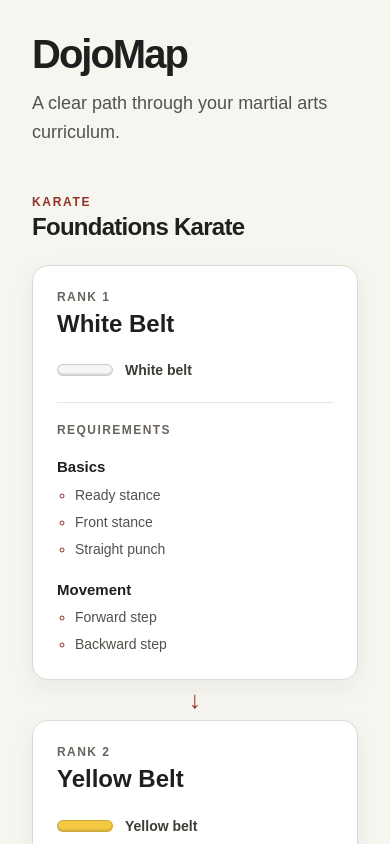
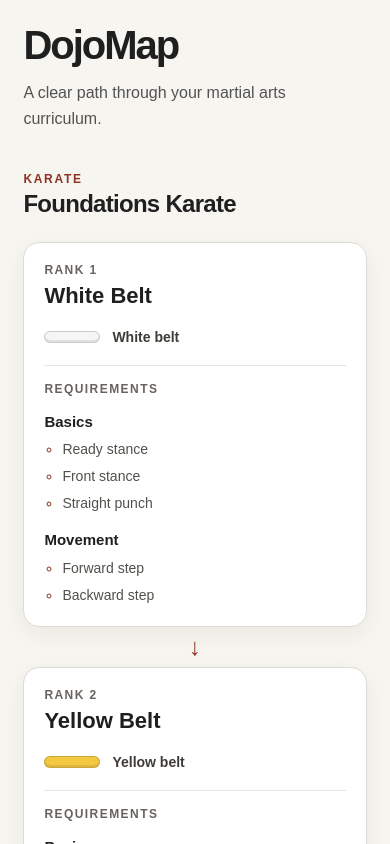
Before and after one commit to SquishyDragon/DojoMap, a Next.js app: page / in a window 390 px wide. Shown: the top 844 px of the page. Built offline with nearby package versions, Linux system fonts and the light colour scheme.

Commit message:
feat: refine responsive curriculum layout

```diff
--- a/src/app/page.module.css
+++ b/src/app/page.module.css
@@ -4,8 +4,9 @@
   align-content: start;
   gap: clamp(3rem, 7vw, 5rem);
   width: min(100%, 90rem);
+  min-width: 0;
   margin: 0 auto;
-  padding: clamp(2rem, 6vw, 5rem);
+  padding: clamp(1rem, 6vw, 5rem);
 }
 
 .intro {
@@ -24,3 +25,13 @@
   font-size: 1.125rem;
   line-height: 1.6;
 }
+
+@media (max-width: 30rem) {
+  .main {
+    gap: 2.5rem;
+  }
+
+  .intro p {
+    font-size: 1rem;
+  }
+}
--- a/src/components/curriculum-map/curriculum-map.module.css
+++ b/src/components/curriculum-map/curriculum-map.module.css
@@ -2,6 +2,7 @@
   display: grid;
   gap: 1.5rem;
   width: 100%;
+  min-width: 0;
 }
 
 .header {
@@ -27,6 +28,7 @@
 .ranks {
   display: grid;
   width: 100%;
+  min-width: 0;
   max-width: 44rem;
   margin: 0 auto;
   list-style: none;
@@ -34,6 +36,7 @@
 
 .rank {
   display: grid;
+  min-width: 0;
 }
 
 .ranks article {
@@ -54,7 +57,7 @@
   content: "↓";
 }
 
-@media (min-width: 75rem) {
+@media (min-width: 84rem) {
   .ranks {
     max-width: none;
     grid-template-columns: repeat(5, minmax(0, 1fr));
--- a/src/components/rank-card/rank-card.module.css
+++ b/src/components/rank-card/rank-card.module.css
@@ -30,6 +30,7 @@
 .belt {
   display: flex;
   align-items: center;
+  flex-wrap: wrap;
   gap: 0.75rem;
   color: #3f3c37;
   font-size: 0.875rem;
@@ -82,3 +83,19 @@
 .items li::marker {
   color: #8f3225;
 }
+
+@media (max-width: 30rem) {
+  .card {
+    gap: 1.25rem;
+    padding: 1.25rem;
+  }
+
+  .heading h2 {
+    font-size: 1.375rem;
+  }
+
+  .requirements {
+    gap: 1rem;
+    padding-top: 1rem;
+  }
+}
```
